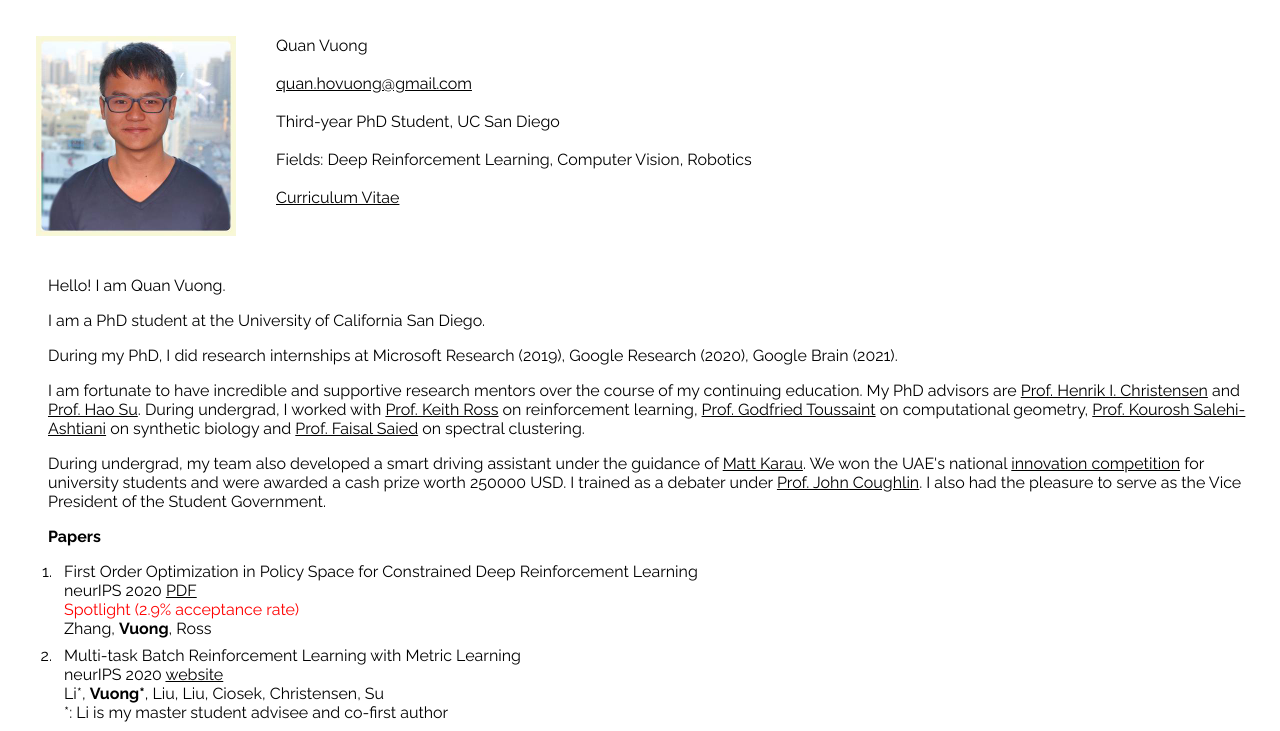
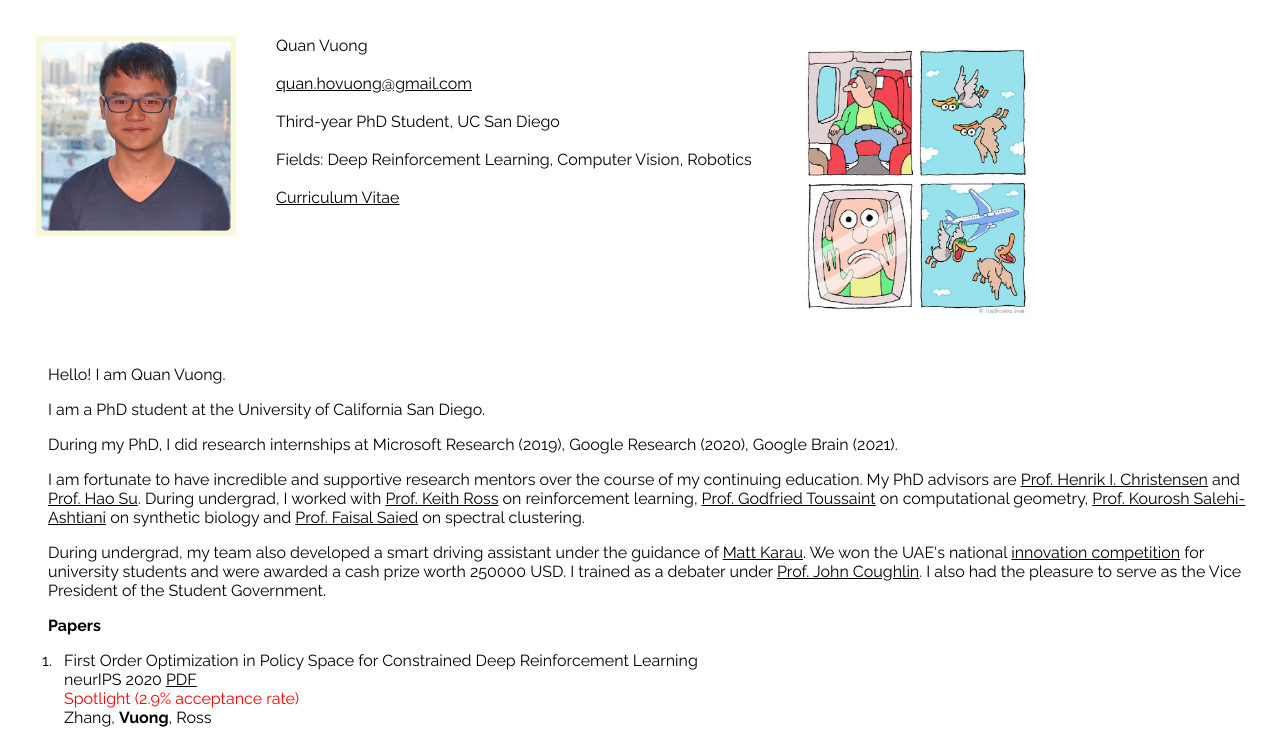
Before and after one commit to quanvuong/quanvuong.github.io, a React (Create React App) app: page / in a window 1280 px wide. Shown: the top 731 px of the page. Built offline with nearby package versions, Linux system fonts and the light colour scheme.

Commit message:
add upside down birds

```diff
--- a/src/App.js
+++ b/src/App.js
@@ -8,6 +8,7 @@ import Papers from './Papers.js';
 import Implementaions from './Implementations.js';
 import Media from './Media.js';
 import Award from './Award.js';
+import funnyPhoto from './6d94c45d2cafa385a8be5f3ea8.jpg';
 
 class App extends Component {
   render() {
@@ -16,6 +17,9 @@ class App extends Component {
         <div className="Header">
           <Photo />
           <BasicInfo />
+          <div className="Photo">
+            <img src={funnyPhoto} width='250' alt='' />
+          </div>
         </div>
         <div className="Body">
           <Summary />
```
Also changed, not shown: src/6d94c45d2cafa385a8be5f3ea8.jpg (added).
